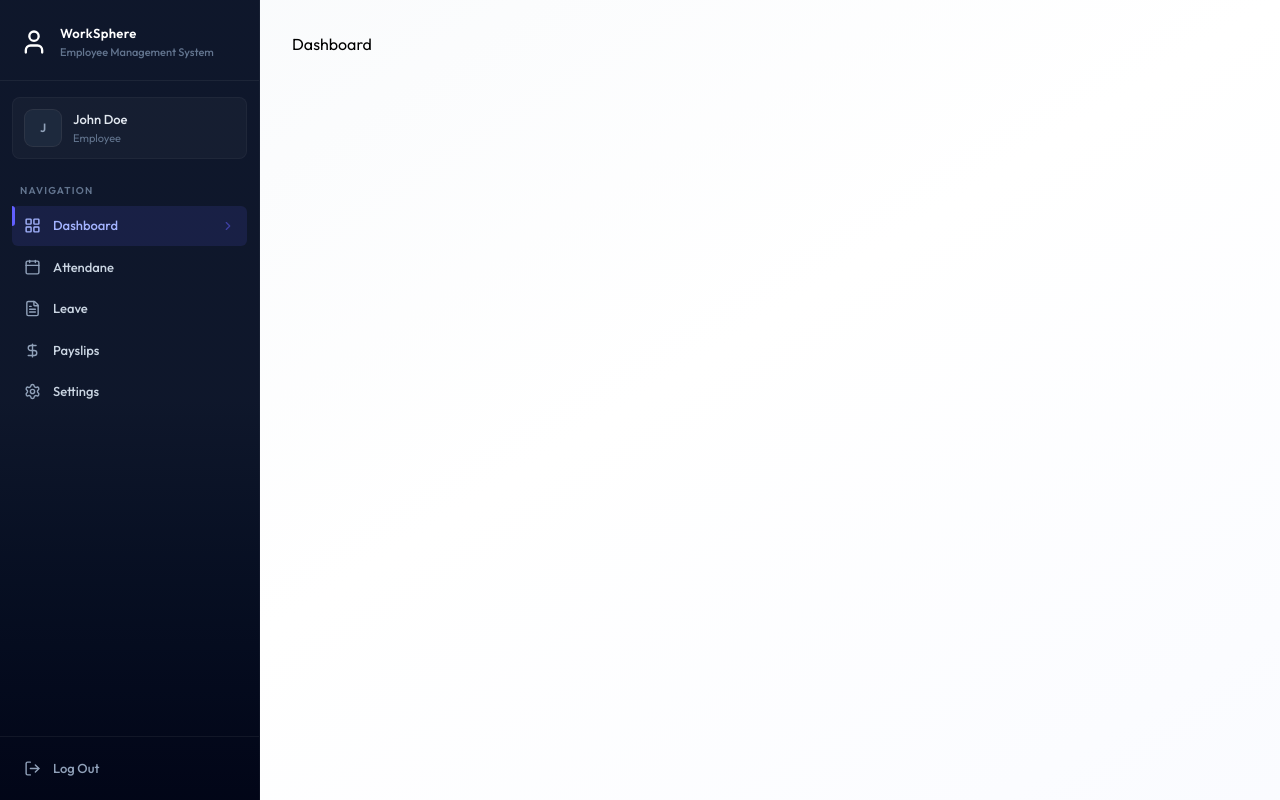
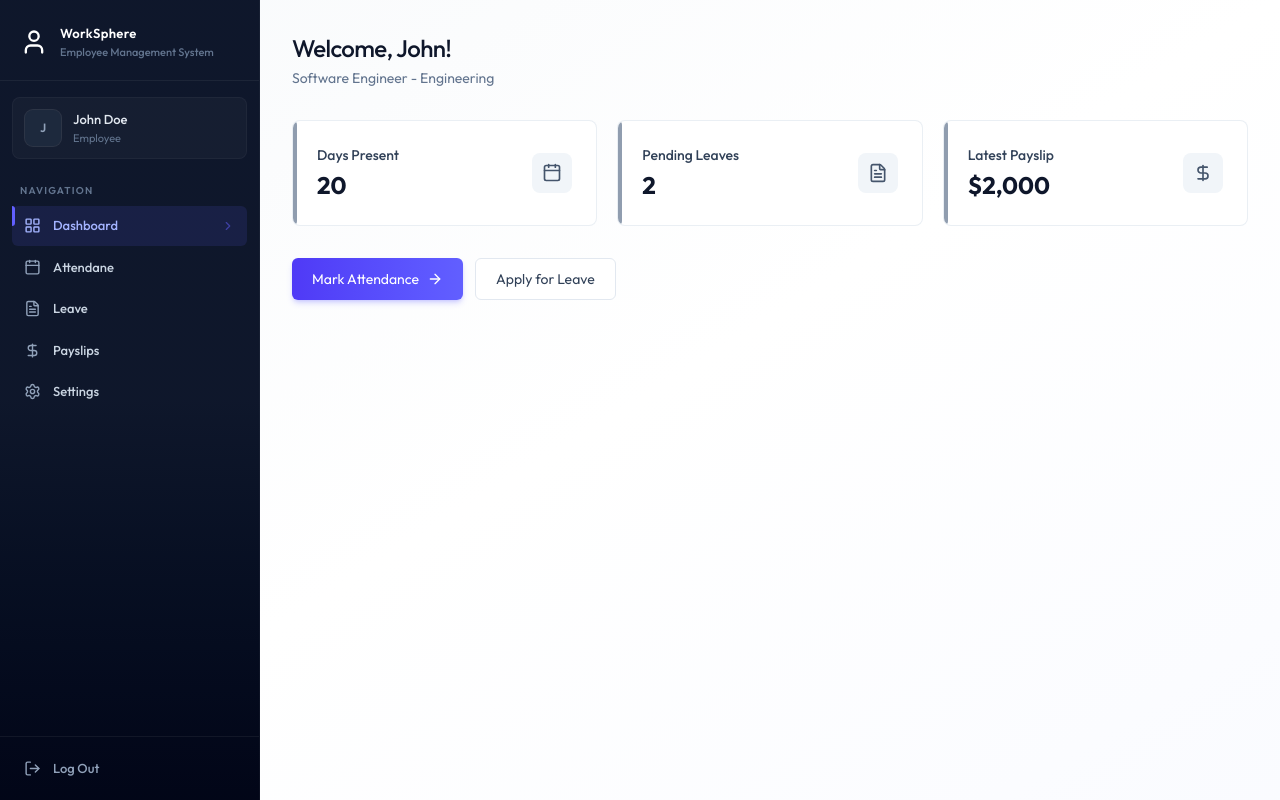
Before and after one commit to Annanyamishra04/WorkSphere, a React (Vite) app in the folder frontend/: page /dashboard in a window 1280 px wide. Built offline with nearby package versions, Linux system fonts and the light colour scheme.

Commit message:
dashboard page UI completed

```diff
--- /dev/null
+++ b/frontend/src/components/AdminDashboard.jsx
@@ -0,0 +1,78 @@
+import { Building2Icon, CalendarIcon, FileTextIcon, UsersIcon } from 'lucide-react'
+import React from 'react'
+
+const AdminDashboard = ({data}) => {
+
+    const stats = [
+        {
+            icon: UsersIcon,
+            value: data.totalEmployees,
+            label: "Total Employees",
+            description: "Active workforce",
+
+        },
+
+        {
+            icon: Building2Icon,
+            value: data.totalDepartments,
+            label: "Total Departments",
+            description: "Organization units",
+
+        },
+
+        {
+            icon: CalendarIcon,
+            value: data.pendingLeaves,
+            label: "Today's Attendance",
+            description: "Checked in today",
+
+        },
+
+        {
+            icon: FileTextIcon,
+            value: data.pendingLeaves,
+            label: "Pending Leaves",
+            description: "Awaiting approval",
+
+        },
+    ]
+
+  return (
+    <div className='animate-fade-in'>
+        <div className='page-header'>
+            <h1 className='page-title'>Dashboard</h1>
+            <p className='page-subtitle'>
+                Welcome back, Admin - here's your overview
+            </p>
+
+        </div>
+
+        <div className='grid grid-cols-1 sm:grid-cols-2 lg:grid-cols-4
+         gap-4 sm:gap-5 mb-8'>
+            {stats.map((s)=>(
+                <div key={s.label} className='card card-hover p-5 sm:p-6
+                relative overflow-hidden group flex items-center justify-between'>
+
+                <div>
+                    <div className='absolute left-0 top-0 bottom-0 w-1
+                    rounded-r-full bg-slate-500/70 group-hover:bg-indigo-500/70'/>
+                    <p className='text-sm font-medium text-slate-700'>
+                        {s.label}</p>
+                    <p className='text-2xl font-bold text-slate-900 mt-1'>
+                        {s.value}
+                    </p>
+                </div>
+                <s.icon className='size-10 p-2.5 rounded-lg
+                bg-slate-100 text-slate-600 group-hover:bg-indigo-50 group-hover:text-indigo-600
+                transition-colors duration-200'/>
+                    </div>
+            ))}
+
+        </div>
+
+
+    </div>
+  )
+}
+
+export default AdminDashboard
--- /dev/null
+++ b/frontend/src/components/EmployeeDashboard.jsx
@@ -0,0 +1,78 @@
+import { ArrowRightIcon, CalendarIcon, DollarSignIcon, FileTextIcon } from 'lucide-react';
+import { Link } from 'react-router-dom'
+import React from 'react'
+
+const EmployeeDashboard = ({data}) => {
+    const emp = data.employee;
+
+    const cards = [
+        {
+            icon: CalendarIcon,
+            value: data.currentMonthAttendance,
+            title: "Days Present",
+            subtitle: "This month",
+        },
+         {
+            icon: FileTextIcon,
+            value: data.pendingLeaves,
+            title:"Pending Leaves",
+            subtitle: "Awaiting approval",
+        },
+        {
+            icon: DollarSignIcon,
+            value: data.latestPayslip ? `$${data.latestPayslip.netSalary?.toLocaleString()}`: "N/A",
+            title:"Latest Payslip",
+            subtitle: "Most recent payout",
+        },
+    ]
+
+
+  return (
+    <div className='animate-fade-in'>
+        <div className='page-header'>
+            <h1 className='page-title'>Welcome, {emp?.firstName}!</h1>
+            <p className='page-subtitle'>
+                {emp?.position} - {emp?.department || "No Department"}
+            </p>
+
+        </div>
+
+        <div className='grid grid-cols-1 sm:grid-cols-3 gap-4 sm:gap-5 mb-8'>
+            {cards.map((card, index)=>(
+                <div key={index} className='card card-hover p-5 sm:p-6
+                relative overflow-hidden group flex items-center justify-between'>
+
+                <div>
+                    <div className='absolute left-0 top-0 bottom-0 w-1
+                    rounded-r-full bg-slate-500/70 group-hover:bg-indigo-500/70'/>
+                    <p className='text-sm font-medium text-slate-700'>
+                        {card.title}</p>
+                    <p className='text-2xl font-bold text-slate-900 mt-1'>
+                        {card.value}
+                    </p>
+                </div>
+                <card.icon className='size-10 p-2.5 rounded-lg
+                bg-slate-100 text-slate-600 group-hover:bg-indigo-50 group-hover:text-indigo-600
+                transition-colors duration-200'/>
+                    </div>
+            ))}
+
+        </div>
+
+        <div className='flex flex-col sm:flex-row gap-3'>
+            <Link to="/attendance" className='btn-primary text-center inline-flex
+            items-center justify-center gap-2'>
+                Mark Attendance <ArrowRightIcon className='w-4 h-4'/>
+            </Link>
+
+            <Link to="/leave" className='btn-secondary text-center'>
+                Apply for Leave
+            </Link>
+        </div>
+
+
+    </div>
+  )
+}
+
+export default EmployeeDashboard
--- /dev/null
+++ b/frontend/src/components/Loading.jsx
@@ -0,0 +1,15 @@
+
+
+const Loading = () => {
+  return (
+    <div className='flex justify-center h-screen items-center'>
+        <div className="animate-spin size-8 border-2
+        border-indigo-600 border-t-transparent rounded-full " />
+
+
+
+    </div>
+  )
+}
+
+export default Loading
--- a/frontend/src/pages/Dashboard.jsx
+++ b/frontend/src/pages/Dashboard.jsx
@@ -1,9 +1,29 @@
+import { useEffect, useState } from "react"
+import { dummyAdminDashboardData, dummyEmployeeDashboardData } from "../assets/assets"
+import Loading from "../components/Loading"
+import EmployeeDashboard from "../components/EmployeeDashboard"
+import AdminDashboard from "../components/AdminDashboard"
+
+
 const Dashboard = () => {
-  return (
-    <div>
-      Dashboard
-    </div>
-  )
+  const [data, setData] = useState(null)
+  const [loading , setLoading] = useState(true)
+
+  useEffect(()=>{
+    setData(dummyEmployeeDashboardData)
+    setTimeout(()=>{
+      setLoading(false)
+    }, 1000)
+  }, [])
+
+  if(loading) return <Loading />
+  if(!data) return <p className="text-center text-slate-500 py-12">Failed to load Dashboard</p>
+
+  if(data.role === "ADMIN"){
+    return <AdminDashboard data={data}/>
+  }else{
+    return <EmployeeDashboard  data={data}/>
+  }
 }
 
 export default Dashboard
```
